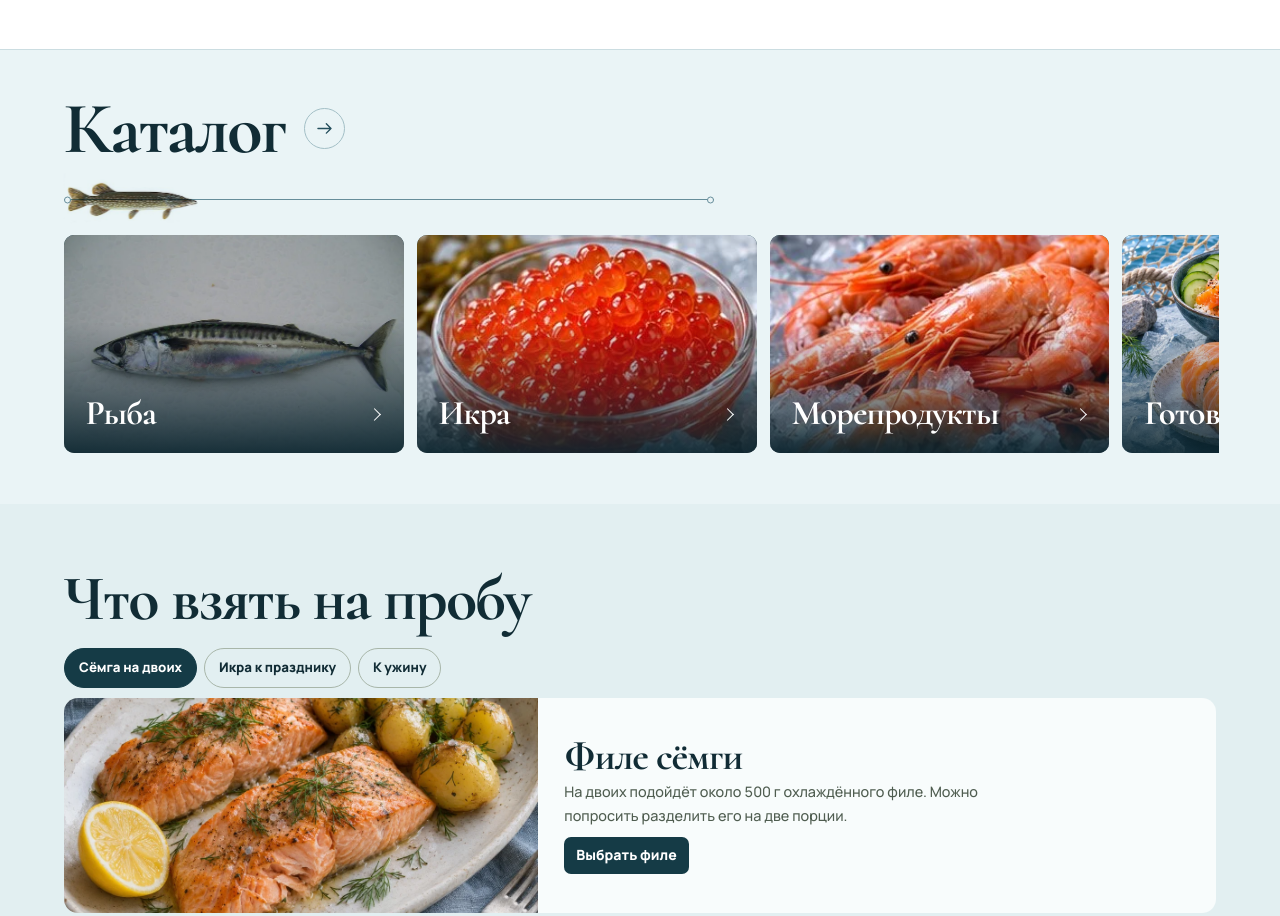
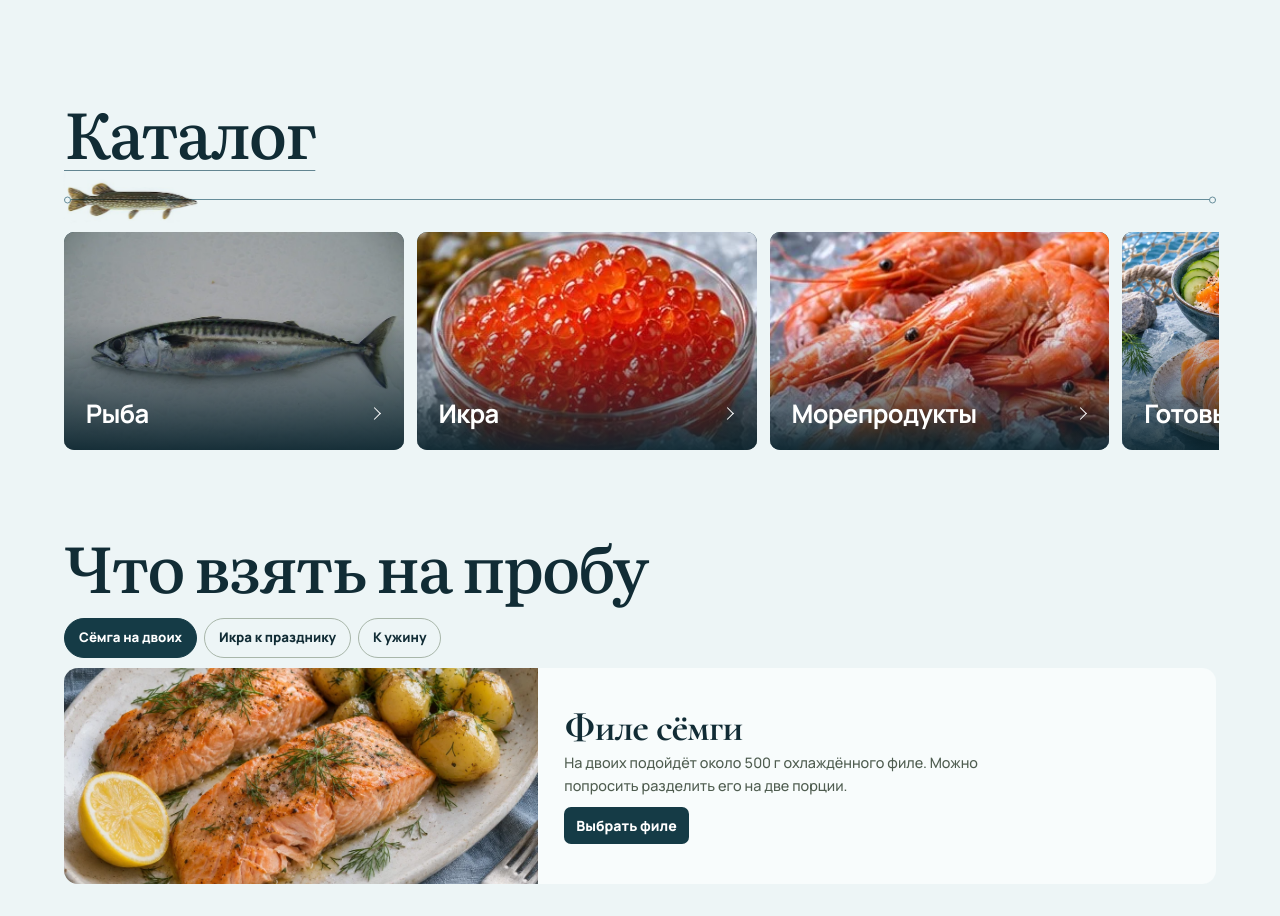
Before and after one commit to agshapran-code/prototipy, a plain HTML site: page kurilskiy-bereg-final/site/index.html in a window 1280 px wide. Shown: the part 1453-2369 px from the top of the page. Drawn offline with Linux system fonts and the light colour scheme.

Commit message:
Unify home catalog and set Literata section headings

```diff
--- a/kurilskiy-bereg-final/site/assets/refinement.css
+++ b/kurilskiy-bereg-final/site/assets/refinement.css
@@ -1,3 +1,10 @@
+@font-face {
+  font-family: Literata;
+  src: url(literata-heading.woff2) format("woff2");
+  font-weight: 520;
+  font-display: swap;
+}
+
 :root {
   --control: 36px;
 }
@@ -241,12 +248,26 @@
   line-height: 1.45;
 }
 
-.home-catalog,
+.storefront-home {
+  --home-surface: #edf5f6;
+  --home-heading: Literata, var(--display);
+}
+.storefront-home :is(.offers, .home-catalog, .occasions) {
+  background: var(--home-surface);
+}
+.storefront-home :is(#offers-title, #catalog-title, #occasion-title, #kitchen-title, #reviews-title, #people-title, #delivery-title) {
+  font: 520 clamp(2rem, 5.1vw, 4rem)/1.08 var(--home-heading);
+  letter-spacing: -0.034em;
+}
 .catalog-page {
   background: #eaf4f6;
 }
 .home-catalog {
-  padding-block: clamp(28px, 3.5vw, 48px) clamp(24px, 3vw, 42px);
+  padding-block: clamp(22px, 2.8vw, 38px) clamp(22px, 2.8vw, 38px);
+  border-top: 0;
+}
+.home-catalog + .occasions {
+  padding-top: clamp(19px, 2.5vw, 34px);
 }
 .catalog-page {
   min-height: 65vh;
@@ -254,11 +275,7 @@
 }
 .catalog-heading {
   display: block;
-  margin-bottom: 8px;
-}
-#catalog-title {
-  font: 600 clamp(3rem, 5.7vw, 5.15rem)/0.94 var(--display);
-  letter-spacing: -0.034em;
+  margin-bottom: 5px;
 }
 .catalog-page-heading {
   margin-bottom: 22px;
@@ -310,8 +327,8 @@
 }
 .category-caption span {
   padding: 0;
-  font: 700 clamp(1.48rem, 2.7vw, 2.58rem)/0.98 var(--display);
-  letter-spacing: -0.024em;
+  font: 700 clamp(1.06rem, 2vw, 1.72rem)/1.16 var(--font);
+  letter-spacing: -0.025em;
   overflow-wrap: normal;
 }
 .category-arrow {
@@ -334,24 +351,17 @@
   cursor: grabbing;
 }
 .catalog-entry {
-  display: inline-flex;
-  align-items: center;
-  min-height: 44px;
-  gap: clamp(10px, 1.5vw, 20px);
-  text-decoration: none;
-}
-.catalog-entry:is(:hover, :focus-visible) svg {
-  border-color: #316477;
-  background: #d8e9ec;
-}
-.catalog-entry svg {
-  width: clamp(34px, 3.2vw, 46px);
-  height: clamp(34px, 3.2vw, 46px);
-  padding: clamp(6px, 0.65vw, 9px);
-  flex: none;
-  border: 1px solid #a3bfc6;
-  border-radius: 50%;
-  color: #254f5d;
+  display: inline-block;
+  min-block-size: 44px;
+  text-decoration-line: underline;
+  text-decoration-color: #638591;
+  text-decoration-thickness: 1px;
+  text-underline-offset: 0.17em;
+}
+.catalog-entry:is(:hover, :focus-visible) {
+  color: #255665;
+  text-decoration-color: currentColor;
+  text-decoration-thickness: 2px;
 }
 .catalog-tools {
   display: grid;
@@ -1543,17 +1553,12 @@
 .offers .section-head {
   margin-bottom: clamp(16px, 2.4vw, 30px);
 }
-#offers-title {
-  font-size: clamp(2.35rem, 4.6vw, 4.5rem);
-  letter-spacing: -0.028em;
-}
 .category-slider {
   --rail-position: 0;
   --pike-width: clamp(89px, 10.7vw, 154px);
   position: relative;
   display: block;
-  max-width: 650px;
-  margin-bottom: 8px;
+  margin-bottom: 5px;
   cursor: grab;
 }
 .category-slider input {
@@ -1616,7 +1621,7 @@
   height: 7px;
   border: 1px solid #668d9a;
   border-radius: 50%;
-  background: #eaf4f6;
+  background: var(--home-surface);
   transform: translateY(-50%);
 }
 .fishing-line::before {
@@ -1641,11 +1646,6 @@
 .category-slider:has(input:active) .fishing-pike {
   transform: translate(-50%, -50%) scaleX(-1) rotate(-5deg);
 }
-@media (max-width: 640px) {
-  .category-slider {
-    max-width: none;
-  }
-}
 .enhanced #category-rail {
   scroll-snap-type: none;
   scrollbar-width: none;
@@ -1907,9 +1907,6 @@
     width: 44px;
     height: 44px;
   }
-  #offers-title {
-    font-size: clamp(2.12rem, 9.6vw, 3.65rem);
-  }
   .catalog-page > .wrap {
     grid-template-columns: 1fr;
     gap: 13px;
--- a/kurilskiy-bereg-final/site/index.html
+++ b/kurilskiy-bereg-final/site/index.html
@@ -15,7 +15,7 @@
     <script src="assets/products.js" defer></script>
     <script src="assets/shop.js" defer></script>
   </head>
-  <body>
+  <body class="storefront-home">
     <a class="skip" href="#main">К содержанию</a>
     <header class="site-header" id="top">
       <div class="wrap masthead">
@@ -166,10 +166,7 @@
         <div class="wrap">
           <div class="section-head catalog-heading">
             <h2 id="catalog-title">
-              <a class="catalog-entry" href="catalog.html">
-                Каталог
-                <svg viewBox="0 0 24 24" fill="none" stroke="currentColor" stroke-width="1.5" stroke-linecap="round" stroke-linejoin="round" aria-hidden="true"><path d="M5 12h14m-5-5 5 5-5 5"/></svg>
-              </a>
+              <a class="catalog-entry" href="catalog.html">Каталог</a>
             </h2>
           </div>
           <label class="category-slider js-only" hidden>
```
Also changed, not shown: kurilskiy-bereg-final/site/assets/OFL-Literata.txt (added), kurilskiy-bereg-final/site/assets/literata-heading.woff2 (added).
